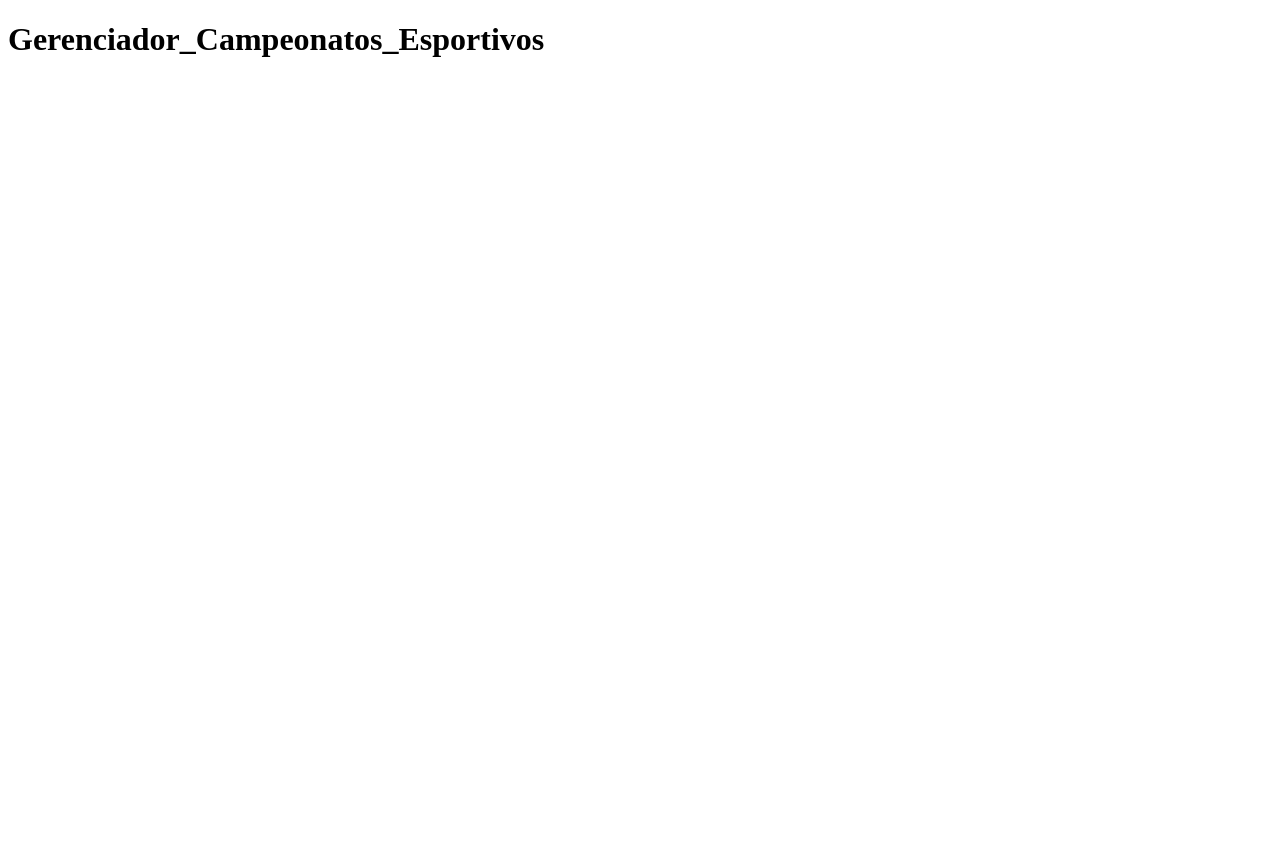
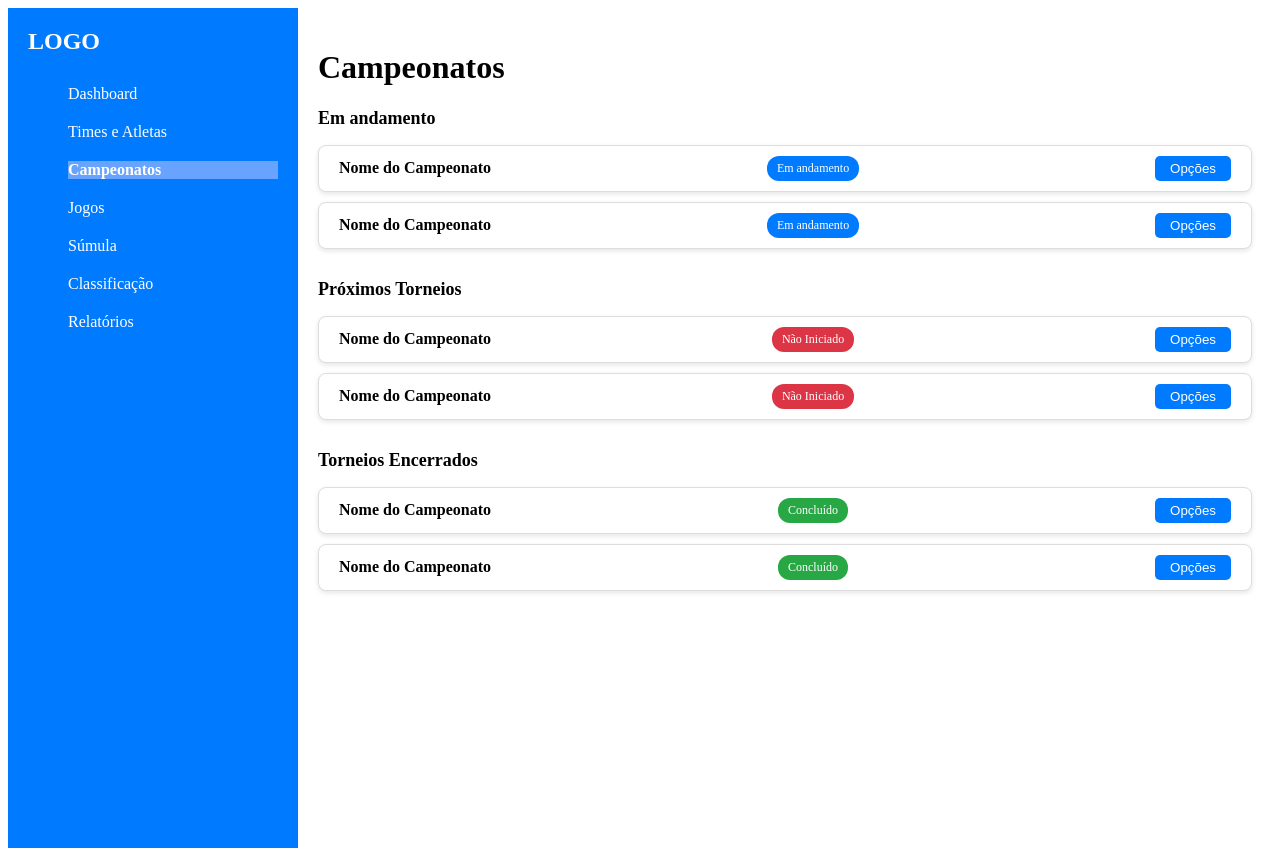
Before and after one commit to PedroFaria06/Gerenciador_Campeonatos_Esportivos, an Angular app: page /campeonatos in a window 1280 px wide. Before the commit this address led to /. Before the commit the page ends 800 px from the top, so only its background shows below. Built offline with nearby package versions, Linux system fonts and the light colour scheme.

Commit message:
telas novas campeonato e time

```diff
--- a/src/app/app.component.html
+++ b/src/app/app.component.html
@@ -1,4 +1,3 @@
 <div class="app-container">
-  <h1>{{ title }}</h1>
   <router-outlet></router-outlet>
 </div>
--- a/src/app/app.routes.ts
+++ b/src/app/app.routes.ts
@@ -1,9 +1,14 @@
 import { Routes } from '@angular/router';
 import { LoginComponent } from './login/login.component';
 import { DashboardComponent } from './dashboard/dashboard.component';
+import { TimesComponent } from './times/times.component';
+import { CampeonatoComponent } from './campeonato/campeonato.component';
+
 
 export const routes: Routes = [
   { path: '', redirectTo: 'login', pathMatch: 'full' },
   { path: 'login', component: LoginComponent },
   { path: 'dashboard', component: DashboardComponent },
+  { path: 'times', component: TimesComponent },
+  { path: 'campeonatos', component: CampeonatoComponent },
 ];
--- /dev/null
+++ b/src/app/campeonato/campeonato.component.css
@@ -0,0 +1,97 @@
+.dashboard-container {
+    display: flex;
+  }
+
+  .sidebar {
+    width: 250px;
+    background-color: #007bff;
+    color: white;
+    height: 100vh;
+    padding: 20px;
+  }
+
+  .sidebar .logo {
+    font-size: 24px;
+    font-weight: bold;
+    margin-bottom: 30px;
+  }
+
+  .sidebar .menu li {
+    margin-bottom: 20px;
+    list-style: none;
+    cursor: pointer;
+  }
+
+  .sidebar .menu li.active {
+    background-color: #68a4ff;
+    font-weight: bold;
+  }
+
+  .content {
+    flex-grow: 1;
+    padding: 20px;
+  }
+
+  .section {
+    margin-bottom: 30px;
+  }
+
+  .section h2 {
+    font-size: 18px;
+    margin-bottom: 10px;
+  }
+
+  .campeonatos-list {
+    list-style: none;
+    padding: 0;
+  }
+
+  .campeonato-item {
+    display: flex;
+    justify-content: space-between;
+    align-items: center;
+    background-color: white;
+    border: 1px solid #ddd;
+    border-radius: 8px;
+    padding: 10px 20px;
+    margin-bottom: 10px;
+    box-shadow: 0 2px 5px rgba(0, 0, 0, 0.1);
+  }
+
+  .campeonato-name {
+    font-size: 16px;
+    font-weight: bold;
+  }
+
+  .status {
+    margin-right: 20px;
+    padding: 5px 10px;
+    border-radius: 12px;
+    font-size: 12px;
+    color: white;
+  }
+
+  .badge-blue {
+    background-color: #007bff;
+  }
+
+  .badge-red {
+    background-color: #dc3545;
+  }
+
+  .badge-green {
+    background-color: #28a745;
+  }
+
+  .campeonato-options {
+    background-color: #007bff;
+    color: white;
+    border: none;
+    padding: 5px 15px;
+    border-radius: 5px;
+    cursor: pointer;
+  }
+
+  .campeonato-options:hover {
+    background-color: #0056b3;
+  }
--- /dev/null
+++ b/src/app/campeonato/campeonato.component.html
@@ -0,0 +1,71 @@
+<div class="dashboard-container">
+    <!-- Sidebar -->
+    <div class="sidebar">
+      <div class="logo">LOGO</div>
+      <ul class="menu">
+        <li>Dashboard</li>
+        <li>Times e Atletas</li>
+        <li class="active">Campeonatos</li>
+        <li>Jogos</li>
+        <li>Súmula</li>
+        <li>Classificação</li>
+        <li>Relatórios</li>
+      </ul>
+    </div>
+
+    <!-- Conteúdo Principal -->
+    <div class="content">
+      <h1>Campeonatos</h1>
+
+      <!-- Em andamento -->
+      <div class="section">
+        <h2>Em andamento</h2>
+        <ul class="campeonatos-list">
+          <li class="campeonato-item">
+            <span class="campeonato-name">Nome do Campeonato</span>
+            <span class="status badge badge-blue">Em andamento</span>
+            <button class="campeonato-options">Opções</button>
+          </li>
+          <li class="campeonato-item">
+            <span class="campeonato-name">Nome do Campeonato</span>
+            <span class="status badge badge-blue">Em andamento</span>
+            <button class="campeonato-options">Opções</button>
+          </li>
+        </ul>
+      </div>
+
+      <!-- Próximos Torneios -->
+      <div class="section">
+        <h2>Próximos Torneios</h2>
+        <ul class="campeonatos-list">
+          <li class="campeonato-item">
+            <span class="campeonato-name">Nome do Campeonato</span>
+            <span class="status badge badge-red">Não Iniciado</span>
+            <button class="campeonato-options">Opções</button>
+          </li>
+          <li class="campeonato-item">
+            <span class="campeonato-name">Nome do Campeonato</span>
+            <span class="status badge badge-red">Não Iniciado</span>
+            <button class="campeonato-options">Opções</button>
+          </li>
+        </ul>
+      </div>
+
+      <!-- Torneios Encerrados -->
+      <div class="section">
+        <h2>Torneios Encerrados</h2>
+        <ul class="campeonatos-list">
+          <li class="campeonato-item">
+            <span class="campeonato-name">Nome do Campeonato</span>
+            <span class="status badge badge-green">Concluído</span>
+            <button class="campeonato-options">Opções</button>
+          </li>
+          <li class="campeonato-item">
+            <span class="campeonato-name">Nome do Campeonato</span>
+            <span class="status badge badge-green">Concluído</span>
+            <button class="campeonato-options">Opções</button>
+          </li>
+        </ul>
+      </div>
+    </div>
+  </div>
--- /dev/null
+++ b/src/app/campeonato/campeonato.component.ts
@@ -0,0 +1,15 @@
+import { Component, OnInit } from '@angular/core';
+import { CommonModule } from '@angular/common';
+
+@Component({
+  selector: 'app-campeonato',
+  standalone: true,
+  imports: [CommonModule],
+  templateUrl: './campeonato.component.html',
+  styleUrls: ['./campeonato.component.css'],
+})
+export class CampeonatoComponent implements OnInit {
+  constructor() {}
+
+  ngOnInit(): void {}
+}
--- a/src/app/times/times.component.css
+++ b/src/app/times/times.component.css
@@ -0,0 +1,100 @@
+/* Layout principal */
+.dashboard-container {
+    display: flex;
+    height: 100vh; /* Altura total da tela */
+  }
+
+  /* Sidebar */
+  .sidebar {
+    width: 250px;
+    background-color: #007bff;
+    color: white;
+    height: 100vh; /* Altura total */
+    display: flex;
+    flex-direction: column;
+    padding: 0;
+  }
+
+  .sidebar .logo {
+    background-color: white;
+    color: #007bff;
+    font-size: 20px;
+    font-weight: bold;
+    padding: 10px 15px;
+    text-align: center;
+  }
+
+  .sidebar .menu {
+    list-style: none;
+    padding: 0;
+    margin: 0;
+  }
+
+  .sidebar .menu li {
+    padding: 15px 20px;
+    cursor: pointer;
+    transition: background-color 0.3s;
+  }
+
+  .sidebar .menu li.active {
+    background-color: #68a4ff;
+  }
+
+  .sidebar .menu li:hover {
+    background-color: #0056b3;
+  }
+
+  /* Conteúdo Principal */
+  .content {
+    flex-grow: 1; /* Ocupa o restante do espaço */
+    padding: 20px;
+    background-color: #f8f9fa; /* Fundo cinza claro */
+  }
+
+  .times-container {
+    margin-top: 20px;
+  }
+
+  .times-list {
+    list-style: none;
+    padding: 0;
+    margin: 0;
+  }
+
+  .time-item {
+    display: flex;
+    justify-content: space-between;
+    align-items: center;
+    background-color: white;
+    border: 1px solid #ddd;
+    border-radius: 8px;
+    padding: 10px 20px;
+    margin-bottom: 10px;
+    box-shadow: 0 2px 5px rgba(0, 0, 0, 0.1);
+  }
+
+  .time-info {
+    display: flex;
+    align-items: center;
+  }
+
+  .time-info input {
+    margin-right: 10px;
+  }
+
+  .time-name {
+    font-size: 16px;
+  }
+
+  .time-options {
+    background-color: #007bff;
+    color: white;
+    border: none;
+    padding: 5px 15px;
+    border-radius: 5px;
+    cursor: pointer;
+  }
+
+  .time-options:hover {
+    background-color: #0056b3;
+  }
--- a/src/app/times/times.component.html
+++ b/src/app/times/times.component.html
@@ -1 +1,28 @@
-<p>times works!</p>
+<div class="dashboard-container">
+    <!-- Sidebar -->
+    <div class="sidebar">
+      <div class="logo">LOGO</div>
+      <ul class="menu">
+        <li>Dashboard</li>
+        <li class="active">Times e Atletas</li>
+        <li>Campeonatos</li>
+        <li>Jogos</li>
+        <li>Súmula</li>
+        <li>Classificação</li>
+        <li>Relatórios</li>
+      </ul>
+    </div>
+
+    <!-- Conteúdo Principal -->
+    <div class="content">
+      <h1>Times e Atletas</h1>
+      <div class="times-container">
+        <ul class="times-list">
+          <li *ngFor="let time of times" class="time-item">
+            <span class="time-name">{{ time }}</span>
+            <button class="time-options">Opções</button>
+          </li>
+        </ul>
+      </div>
+    </div>
+  </div>
--- a/src/app/times/times.component.ts
+++ b/src/app/times/times.component.ts
@@ -1,11 +1,17 @@
-import { Component } from '@angular/core';
+import { Component, OnInit } from '@angular/core';
+import { CommonModule } from '@angular/common'; // Importar CommonModule
 
 @Component({
   selector: 'app-times',
-  imports: [],
+  standalone: true, // Standalone está ativado
+  imports: [CommonModule], // Adicione CommonModule aqui
   templateUrl: './times.component.html',
-  styleUrl: './times.component.css'
+  styleUrls: ['./times.component.css'],
 })
-export class TimesComponent {
+export class TimesComponent implements OnInit {
+  times: string[] = ['Time 1', 'Time 2', 'Time 3', 'Time 4', 'Time 5', 'Time 6', 'Time 7', 'Time 8', 'Time 9'];
 
+  constructor() {}
+
+  ngOnInit(): void {}
 }
```
Also changed, not shown: src/app/app.module.ts (+6 -6 lines), 1 other file (tests, documents, lock files or other folders).
